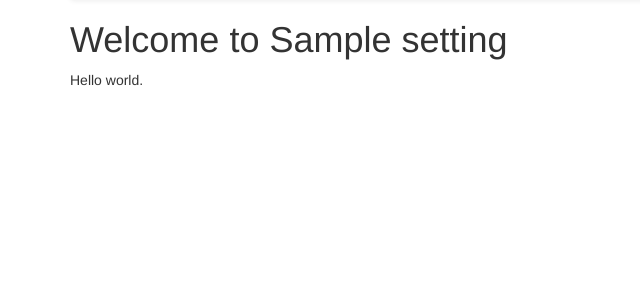
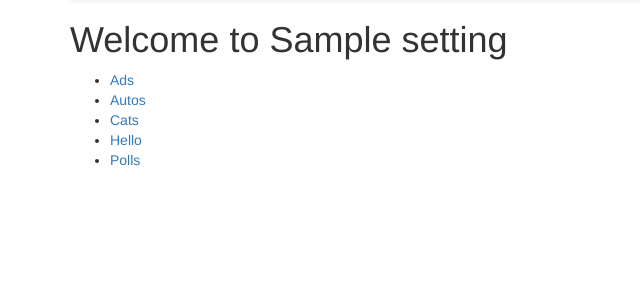
Before and after one commit to cristianyamamoto/django_projects, a Django app: template mysite/home/templates/home/main.html in a window 1280 px wide. Shown: the part 52-352 px from the top of the page, without its empty margins (0-640 px from the left). Run offline with Django 3.2, Linux system fonts and the light colour scheme; the template is opened without the code that fills it: most values are stand-ins (such as "Sample title", 1, 10 or a date in 2020); some libraries are stand-ins or nearby versions.

Commit message:
Adding unordered list on main page

```diff
--- a/mysite/home/templates/home/main.html
+++ b/mysite/home/templates/home/main.html
@@ -2,6 +2,27 @@
 {% block content %}
     <h1>Welcome to {{ settings.APP_NAME }}</h1>
     <p>
-    Hello world.
+    <ul>
+      {% url 'ads:all' as adsurl %}
+      <li id="a" {% if request.get_full_path == adsurl %}class="active"{% endif %}>
+          <a href="{% url 'ads:all' %}">Ads </a></li>
+
+      {% url 'autos:all' as autosurl %}
+      <li {% if request.get_full_path == autosurl %}class="active"{% endif %}>
+          <a href="{% url 'autos:all' %}">Autos</a></li>
+
+      {% url 'cats:all' as catsurl %}
+      <li {% if request.get_full_path == catsurl %}class="active"{% endif %}>
+          <a href="{% url 'cats:all' %}">Cats</a></li>
+
+      {% url 'hello:sessfun' as hellourl %}
+      <li {% if request.get_full_path == hellourl %}class="active"{% endif %}>
+          <a href="{% url 'hello:sessfun' %}">Hello</a></li>
+
+      {% url 'polls:all' as pollsurl %}
+      <li {% if request.get_full_path == pollsurl %}class="active"{% endif %}>
+          <a href="{% url 'polls:all' %}">Polls</a></li>
+
+    </ul>
     </p>
 {% endblock %}
```
